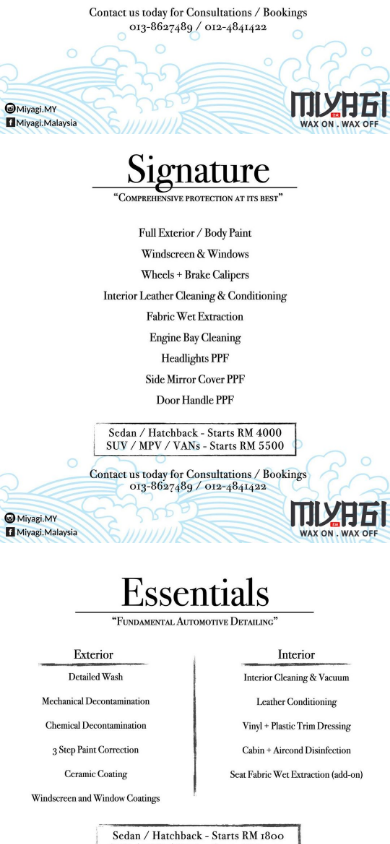
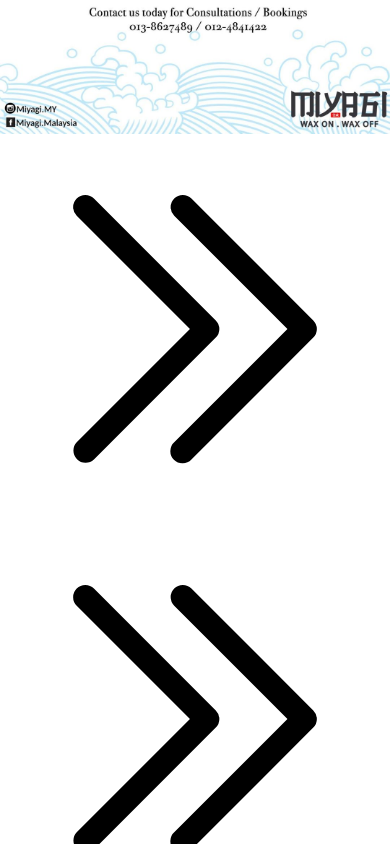
Before and after one commit to jasonpxh128/miyagivercel, a Next.js app: page / in a window 390 px wide. Shown: the part 2840-3684 px from the top of the page. Built offline with nearby package versions, Linux system fonts and the light colour scheme.

Commit message:
added navigational arrows to projects&about sections

```diff
--- a/components/About.tsx
+++ b/components/About.tsx
@@ -31,7 +31,7 @@
       className="flex relative h-screen md:space-y-10
       max-w-7xl px-5  mx-auto items-center justify-center">
       <h3 className=' ml-10 absolute justify-center top-24 uppercase tracking-[20px] text-gray-500 text-2xl  mx-auto'>Our Menu</h3>
-      <div className=" w-full pt-20 flex space-x-3 overflow-x-scroll overflow-y-hidden p-10 snap-x snap-mandatory scrollbar-thin scrollbar-track-gray-400/20 scrollbar-thumb-red-500/100 ">
+      <div className=" w-full pt-20 flex space-x-2 overflow-x-scroll overflow-y-hidden p-10 snap-x snap-mandatory scrollbar scrollbar-track-gray-400/20 scrollbar-thumb-red-500/100 ">
         <AboutCards2 photocards={menu1.src} />
         <AboutCards2 photocards={menu2.src} />
         <AboutCards2 photocards={menu3.src} />
--- a/components/AboutCards2.tsx
+++ b/components/AboutCards2.tsx
@@ -1,5 +1,6 @@
 import React from 'react'
 import {motion} from "framer-motion"
+import { ChevronDoubleRightIcon} from "@heroicons/react/24/solid";
 
 type Props ={
   photocards?:  string;
@@ -8,7 +9,7 @@
 
 export default function AboutCards({photocards }: Props) {
   return (
-    <article className="flex flex-col md:flex-row rounded-lg items-center flex-shrink-0 snap-center bg-[[#292929] p-10 hover:opacity-100 md:opacity-40 opacity-100 cursor-pointer transition-opacity duration-200 overflow-hidden">
+    <article className="flex flex-col md:flex-row space-y-5 rounded-lg items-center flex-shrink-0 snap-center bg-[[#292929] p-10 hover:opacity-100 md:opacity-40 opacity-100 cursor-pointer transition-opacity duration-200 overflow-hidden">
       <motion.img
         initial={{
           y: -100,
@@ -22,6 +23,11 @@
         className="flex-shrink-0 w-[390px] h-[410px] pt-3 rounded-sm  md:rounded-lg md:w-[506px] md:h-[531px]"
 
       />
+      <div className='flex flex-row'>
+        <ChevronDoubleRightIcon className='md:invisible visible text-red-500 rotate-180 h-12 w-12 animate-pulse'/>
+        <ChevronDoubleRightIcon className='md:invisible visible text-red-500/100 h-12 w-12 animate-pulse'/>
+      </div>
+
       </article>
   )
 }
--- a/components/ProjectCards.tsx
+++ b/components/ProjectCards.tsx
@@ -32,7 +32,7 @@
 
           <p className=" text-sm text-center md:text-lg md:text-left">{paragraphs}</p>
           <div className=' flex items-center space-x-5 justify-center'>
-            <ChevronDoubleRightIcon className='md:invisible visible text-red-500/100 h-12 w-12 animate-pulse'/>
+            <ChevronDoubleRightIcon className='md:invisible visible text-white h-12 w-12 animate-pulse'/>
           </div>
 
         </div>
```
